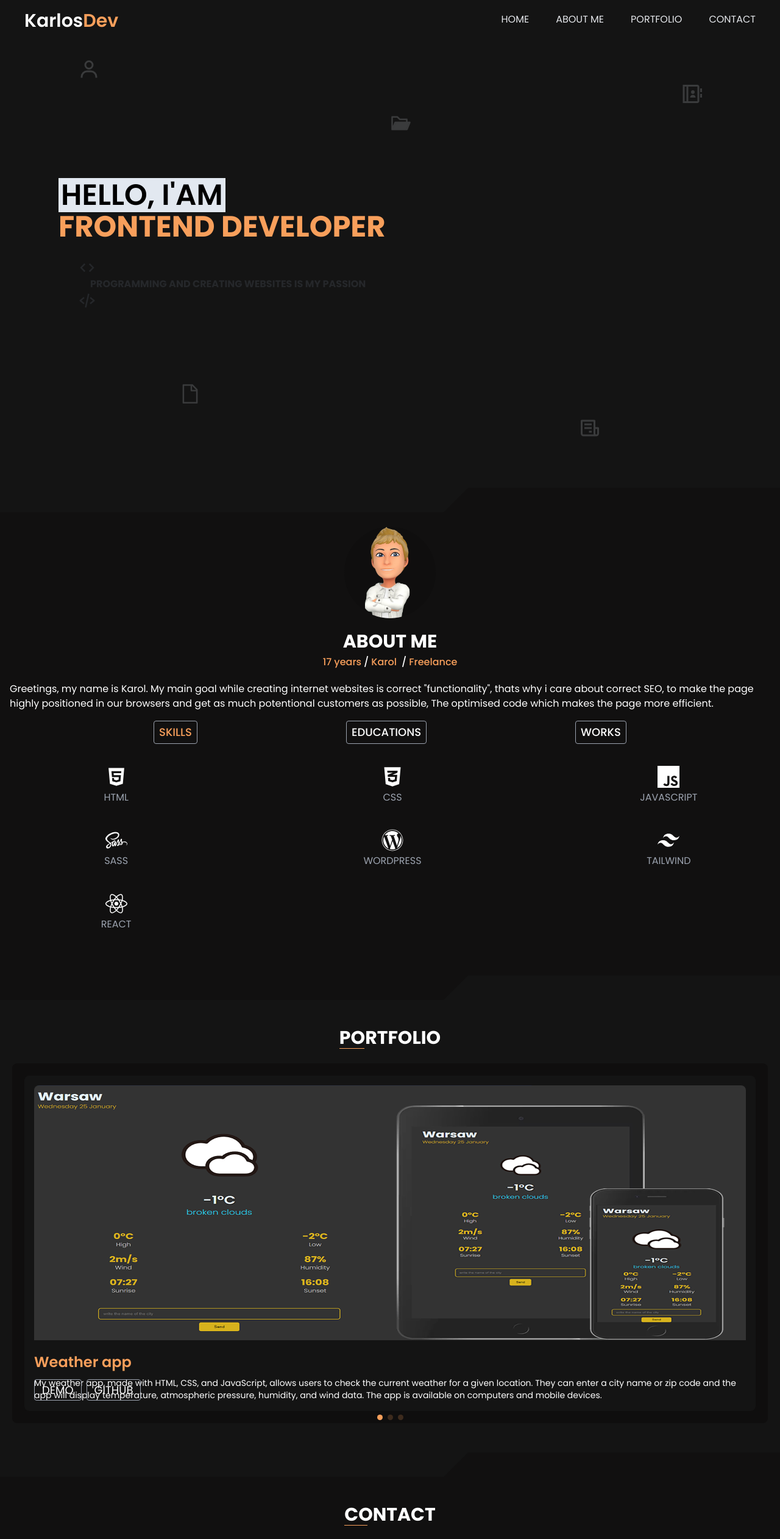
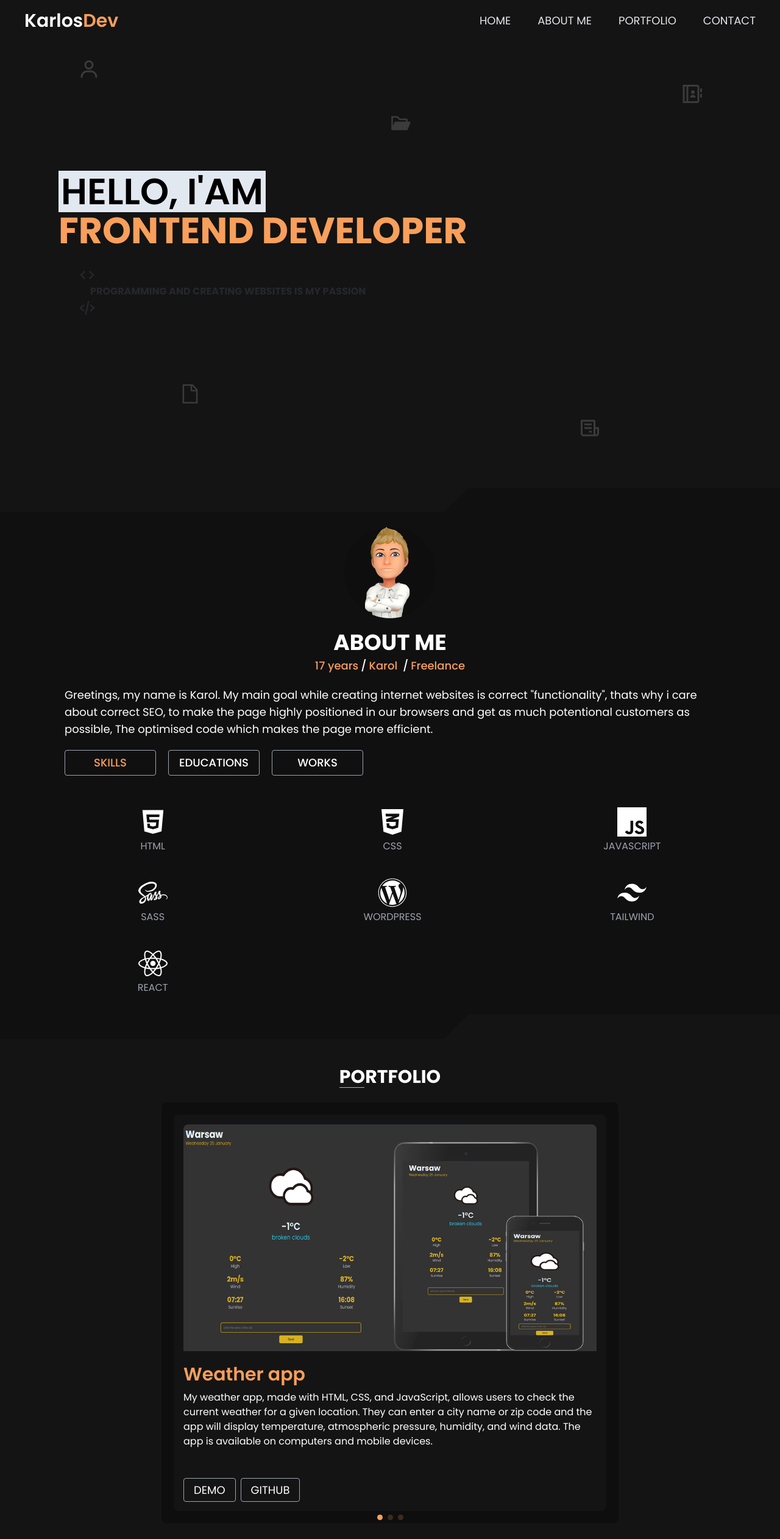
Before and after one commit to Skwar20/Portfolio-react, a React (Vite) app: page / in a window 1280 px wide. Shown: the top 2524 px of the page at 61% size. Built offline with nearby package versions, Linux system fonts and the light colour scheme.

Commit message:
added resposive tablet,laptop and desktop :+1:

```diff
--- a/src/components/LinkNav.jsx
+++ b/src/components/LinkNav.jsx
@@ -1,24 +1,24 @@
-import React from 'react';
+import React from 'react'
 
 const LinkNav = ({}) => {
 	return (
 		<div>
-      <ul className='md:flex'>
-        <li className='navLink'>
-          <a href='#Home'>Home</a>
+			<ul className="md:flex">
+				<li className="navLink xl:text-lg">
+					<a href="#Home">Home</a>
 				</li>
-        <li className='navLink'>
-          <a href='#About'>About me</a>
+				<li className="navLink xl:text-lg">
+					<a href="#About">About me</a>
 				</li>
-        <li className='navLink'>
-          <a href='#Portfolio'>Portfolio</a>
+				<li className="navLink xl:text-lg">
+					<a href="#Portfolio">Portfolio</a>
 				</li>
-        <li className='navLink'>
-          <a href='#Contact'>Contact</a>
+				<li className="navLink xl:text-lg">
+					<a href="#Contact">Contact</a>
 				</li>
 			</ul>
 		</div>
-  );
-};
+	)
+}
 
-export default LinkNav;
+export default LinkNav
--- a/src/components/Skills.jsx
+++ b/src/components/Skills.jsx
@@ -1,57 +1,54 @@
-import React, { useEffect, useRef } from 'react';
-import { AiFillHtml5 } from 'react-icons/ai';
-import { FaCss3Alt, FaSass, FaReact, FaWordpress } from 'react-icons/fa';
-import { SiJavascript, SiTailwindcss } from 'react-icons/si';
+import React, { useEffect, useRef } from 'react'
+import { AiFillHtml5 } from 'react-icons/ai'
+import { FaCss3Alt, FaSass, FaReact, FaWordpress } from 'react-icons/fa'
+import { SiJavascript, SiTailwindcss } from 'react-icons/si'
 
 const Skills = () => {
-  const ref = useRef();
+	const ref = useRef()
 	useEffect(() => {
-    const div = ref.current;
+		const div = ref.current
 		setTimeout(() => {
-      div.classList.remove('-translate-x-2/4');
-      div.classList.add('translate-x-0');
-    }, 1);
-  }, []);
+			div.classList.remove('-translate-x-2/4')
+			div.classList.add('translate-x-0')
+		}, 1)
+	}, [])
 
 	return (
-    <div
-      ref={ref}
-      className='ease-out w-full mt-2 ml-2 py-2 duration-500 -translate-x-2/4'
-    >
+		<div ref={ref} className="ease-out w-full mt-2 ml-2 py-2 duration-500 -translate-x-2/4">
 			<div>
-        <div className='grid grid-cols-2 gap-10 mt-5 md:gap-y-10 md:gap-x-28 xl:grid-cols-3'>
-          <div className='flex flex-col items-center hover:text-fourth'>
-            <AiFillHtml5 className='text-4xl duration-500 md:text-4xl' />
-            <p className='text-base text-gray-400 uppercase mt-1'>Html</p>
+				<div className="grid grid-cols-2 gap-10 mt-5 md:gap-y-10 md:gap-x-28 xl:grid-cols-3">
+					<div className="flex flex-col items-center hover:text-fourth">
+						<AiFillHtml5 className="text-4xl duration-500 md:text-5xl" />
+						<p className="text-base text-gray-400 uppercase mt-1">Html</p>
 					</div>
-          <div className='flex flex-col items-center hover:text-fourth'>
-            <FaCss3Alt className='text-4xl duration-500 md:text-4xl' />
-            <p className='text-base text-gray-400 uppercase mt-1'>Css</p>
+					<div className="flex flex-col items-center hover:text-fourth">
+						<FaCss3Alt className="text-4xl duration-500 md:text-5xl" />
+						<p className="text-base text-gray-400 uppercase mt-1">Css</p>
 					</div>
-          <div className='flex flex-col items-center hover:text-fourth'>
-            <SiJavascript className='text-4xl duration-500 md:text-4xl' />
-            <p className='text-base text-gray-400 uppercase mt-1'>JavaScript</p>
+					<div className="flex flex-col items-center hover:text-fourth">
+						<SiJavascript className="text-4xl duration-500 md:text-5xl" />
+						<p className="text-base text-gray-400 uppercase mt-1">JavaScript</p>
 					</div>
-          <div className='flex flex-col items-center hover:text-fourth'>
-            <FaSass className='text-4xl duration-500 md:text-4xl' />
-            <p className='text-base text-gray-400 uppercase mt-1'>Sass</p>
+					<div className="flex flex-col items-center hover:text-fourth">
+						<FaSass className="text-4xl duration-500 md:text-5xl" />
+						<p className="text-base text-gray-400 uppercase mt-1">Sass</p>
 					</div>
-          <div className='flex flex-col items-center hover:text-fourth'>
-            <FaWordpress className='text-4xl duration-500 md:text-4xl' />
-            <p className='text-base text-gray-400 uppercase mt-1'>WordPress</p>
+					<div className="flex flex-col items-center hover:text-fourth">
+						<FaWordpress className="text-4xl duration-500 md:text-5xl" />
+						<p className="text-base text-gray-400 uppercase mt-1">WordPress</p>
 					</div>
-          <div className='flex flex-col items-center hover:text-fourth '>
-            <SiTailwindcss className='text-4xl duration-500 md:text-4xl' />
-            <p className='text-base text-gray-400 uppercase mt-1'>Tailwind</p>
+					<div className="flex flex-col items-center hover:text-fourth ">
+						<SiTailwindcss className="text-4xl duration-500 md:text-5xl" />
+						<p className="text-base text-gray-400 uppercase mt-1">Tailwind</p>
 					</div>
-          <div className='flex flex-col items-center hover:text-fourth '>
-            <FaReact className='text-4xl duration-500 md:text-4xl' />
-            <p className='text-base text-gray-400 uppercase mt-1'>React</p>
+					<div className="flex flex-col items-center hover:text-fourth ">
+						<FaReact className="text-4xl duration-500 md:text-5xl" />
+						<p className="text-base text-gray-400 uppercase mt-1">React</p>
 					</div>
 				</div>
 			</div>
 		</div>
-  );
-};
+	)
+}
 
-export default Skills;
+export default Skills
--- a/src/pages/About.jsx
+++ b/src/pages/About.jsx
@@ -1,60 +1,46 @@
-import React, { useState } from 'react';
-import { Skills, Educations, Works } from '../components';
+import React, { useState } from 'react'
+import { Skills, Educations, Works } from '../components'
 
 const AboutUs = () => {
-  const [activeTab, setActiveTab] = useState('skills');
+	const [activeTab, setActiveTab] = useState('skills')
 	return (
-    <div
-      className='w-full min-h-screen bg-second overflow-hidden'
-      id='About'
-    >
-      <div className='w-3/5 bg-first h-10 -skew-x-[45deg] -translate-x-5 '></div>
+		<div className="w-full h-auto bg-second overflow-hidden" id="About">
+			<div className="w-3/5 bg-first h-10 -skew-x-[45deg] -translate-x-5 "></div>
 
-      <div className='relative w-full max-w-[1300px] mx-auto flex items-center flex-col py-6 px-4'>
-        <div className='w-[120px] h-[120px] rounded-full overflow-hidden bg-third md:w-[150px] md:h-[150px]'>
-          <img
-            src='./me.webp'
-            alt='awatar Karlosa'
-          />
+			<div className="relative w-full md:max-w-[650px] lg:max-w-[850px] xl:max-w-[1100px] mx-auto flex items-center flex-col py-6 px-4">
+				<div className="w-[120px] h-[120px] rounded-full overflow-hidden bg-third md:w-[150px] md:h-[150px]">
+					<img src="./me.webp" alt="awatar Karlosa" />
 				</div>
-        <h2 className='text-2xl uppercase font-bold mt-5 mb-1 md:text-3xl'>
-          about me
-        </h2>
-        <h3 className='text-sm text-fourth font-medium md:text-base'>
-          17 years<span className='text-white m-1'>/</span>Karol{' '}
-          <span className='text-white m-1'>/</span>
+				<h2 className="text-2xl uppercase font-bold mt-5 mb-1 md:text-3xl xl:text-4xl">about me</h2>
+				<h3 className="text-sm text-fourth font-medium md:text-base xl:text-lg">
+					17 years<span className="text-white m-1">/</span>Karol <span className="text-white m-1">/</span>
 					Freelance
 				</h3>
-        <p className='mt-5 md:text-base'>
-          Greetings, my name is Karol. My main goal while creating internet
-          websites is correct "functionality", thats why i care about correct
-          SEO, to make the page highly positioned in our browsers and get as
-          much potentional customers as possible, The optimised code which makes
-          the page more efficient.
+				<p className="mt-5 md:text-base xl:text-lg">
+					Greetings, my name is Karol. My main goal while creating internet websites is correct "functionality", thats
+					why i care about correct SEO, to make the page highly positioned in our browsers and get as much potentional
+					customers as possible, The optimised code which makes the page more efficient.
 				</p>
-        <div className='w-full mt-4 text-lg font-medium transition-all flex items-center justify-evenly'>
+				<div className="w-full mt-4 mb-4 text-lg font-medium transition-all flex items-center justify-evenly lg:justify-start md:mt-5">
 					<button
 						onClick={() => setActiveTab('skills')}
 						className={`${
 							activeTab == 'skills' ? 'text-fourth' : 'text-white'
-            } uppercase duration-500 text-center px-2 py-1 border border-gray-400 rounded`}
-          >
+						} uppercase duration-500 text-center px-2 py-1 xl:py-1.5 border border-gray-400 rounded md:min-w-[150px]`}>
 						skills
 					</button>
 					<button
 						onClick={() => setActiveTab('educations')}
 						className={`${
 							activeTab == 'educations' ? 'text-fourth' : 'text-white'
-            } uppercase mx-2 duration-500 text-center px-2 py-1 border border-gray-400 rounded`}
-          >
+						} uppercase mx-5 duration-500 text-center px-2 py-1 xl:py-1.5 border border-gray-400 rounded md:min-w-[150px]`}>
 						educations
 					</button>
 					<button
 						onClick={() => setActiveTab('works')}
 						className={`${
 							activeTab == 'works' ? 'text-fourth' : 'text-white'
-            } uppercase duration-500 text-center px-2 py-1 border border-gray-400 rounded`}
-          >
+						} uppercase duration-500 text-center px-2 py-1 xl:py-1.5 border border-gray-400 rounded md:min-w-[150px]`}>
 						works
 					</button>
 				</div>
@@ -63,7 +49,7 @@ const AboutUs = () => {
 				{activeTab === 'works' && <Works />}
 			</div>
 		</div>
-  );
-};
+	)
+}
 
-export default AboutUs;
+export default AboutUs
--- a/src/pages/Contact.jsx
+++ b/src/pages/Contact.jsx
@@ -1,57 +1,45 @@
-import React from 'react';
+import React from 'react'
 
 const Contact = () => {
 	return (
-    <div
-      className='h-auto bg-second overflow-hidden'
-      id='Contact'
-    >
-      <div className='w-3/5 bg-first h-10 -skew-x-[45deg] -translate-x-5 '></div>
-      <div className='relative w-full max-w-[1200px] flex items-center flex-col mx-auto py-6 pb-12 px-5 '>
-        <h2 className='relative text-2xl uppercase font-bold mt-5 mb-6 md:text-3xl after:absolute after:bottom-0 after:left-0 after:w-1/4 after:h-[1px] after:bg-fourth'>
+		<div className="h-auto bg-second overflow-hidden" id="Contact">
+			<div className="w-3/5 bg-first h-10 -skew-x-[45deg] -translate-x-5 "></div>
+			<div className="relative w-full md:max-w-[650px] xl:max-w-[1300px] flex items-center flex-col mx-auto py-6 pb-12 px-5">
+				<h2 className="relative text-2xl uppercase font-bold mt-5 mb-9 md:text-3xl after:absolute after:bottom-0 after:left-0 after:w-1/4 after:h-[1px] after:bg-fourth">
 					Contact
 				</h2>
 				<form
-          action='https://formsubmit.co/ak5224208@gmail.com'
-          method='POST'
-          className='w-full flex flex-col items-center text-white'
-        >
+					action="https://formsubmit.co/ak5224208@gmail.com"
+					method="POST"
+					className="w-2/3 flex flex-col items-center text-white">
 					<input
-            type='email'
-            name='email'
-            className='w-full h-10 rounded-md outline-none bg-third border  hover:border-fourth focus:border-fourth duration-500 p-4'
-            placeholder='Email address'
+						type="email"
+						name="email"
+						className="w-full h-10 rounded-md outline-none bg-third border  hover:border-fourth focus:border-fourth duration-500 p-4"
+						placeholder="Email address"
 						required
 					/>
 					<input
-            type='text'
-            name='name'
-            className='w-full h-10 rounded-md outline-none bg-third border  hover:border-fourth focus:border-fourth duration-500 p-4 my-5'
-            placeholder='Name'
+						type="text"
+						name="name"
+						className="w-full h-10 rounded-md outline-none bg-third border  hover:border-fourth focus:border-fourth duration-500 p-4 my-5"
+						placeholder="Name"
 						required
 					/>
 					<textarea
-            name='message'
-            rows='9'
-            className='w-full rounded-md outline-none bg-third border  border-fourth focus:border-fourth duration-500 p-4 my-5'
-            placeholder='Your message'
-            required
-          ></textarea>
-          <input
-            type='hidden'
-            name='_next'
-            value='http://localhost:5173/form'
-          ></input>
-          <button
-            className='h-9 text-white w-2/4 rounded-2xl border'
-            type='submit'
-          >
+						name="message"
+						rows="9"
+						className="w-full rounded-md outline-none bg-third border  border-fourth focus:border-fourth duration-500 p-4 my-5"
+						placeholder="Your message"
+						required></textarea>
+					<input type="hidden" name="_next" value="http://localhost:5173/form"></input>
+					<button className="h-9 text-white w-2/4 md:w-1/3 rounded-2xl border" type="submit">
 						Send
 					</button>
 				</form>
 			</div>
 		</div>
-  );
-};
+	)
+}
 
-export default Contact;
+export default Contact
--- a/src/pages/Header.jsx
+++ b/src/pages/Header.jsx
@@ -1,33 +1,30 @@
-import React from 'react';
-import { BiCode, BiCodeAlt, BiUser, BiReceipt } from 'react-icons/bi';
-import { AiTwotoneFolderOpen, AiOutlineFile } from 'react-icons/ai';
-import { RiContactsBookLine } from 'react-icons/ri';
+import React from 'react'
+import { BiCode, BiCodeAlt, BiUser, BiReceipt } from 'react-icons/bi'
+import { AiTwotoneFolderOpen, AiOutlineFile } from 'react-icons/ai'
+import { RiContactsBookLine } from 'react-icons/ri'
 const Home = () => {
 	return (
 		<div
-      className='w-auto h-screen bg-first relative flex flex-col items-center justify-center lg:items-start lg:pl-[6rem]'
-      id='Home'
-    >
-      <p className='p-1 text-2xl uppercase bg-slate-200 text-black font-semibold md:text-4xl lg:text-5xl'>
+			className="w-auto h-screen bg-first relative flex flex-col items-center justify-center lg:items-start lg:pl-[6rem]"
+			id="Home">
+			<p className="p-1 text-2xl uppercase bg-slate-200 text-black font-semibold md:text-4xl lg:text-5xl xl:text-6xl">
 				Hello, I'am
 			</p>
-      <h1 className='text-2xl uppercase text-fourth font-bold md:text-5xl lg:text-5xl'>
+			<h1 className="text-2xl uppercase text-fourth font-bold md:text-5xl lg:text-5xl xl:text-6xl">
 				Frontend Developer
 			</h1>
-      <div className='text-gray-500/20 uppercase text-sm px-8 mt-7'>
-        <BiCode className='text-2xl  md:text-3xl' />
-        <p className='font-bold ml-5 md:text-base'>
-          programming and creating websites is my passion
-        </p>
-        <BiCodeAlt className='text-2xl md:text-3xl' />
+			<div className="text-gray-500/20 uppercase text-sm px-8 mt-7">
+				<BiCode className="text-2xl  md:text-3xl" />
+				<p className="font-bold ml-5 md:text-base">programming and creating websites is my passion</p>
+				<BiCodeAlt className="text-2xl md:text-3xl" />
 			</div>
-      <BiUser className='text-3xl xl:text-4xl text-gray-300/20 blur-[0.7px] absolute top-[12%] left-[10%] hover:scale-125 duration-300' />
-      <AiTwotoneFolderOpen className='text-3xl xl:text-4xl text-gray-300/20 blur-[0.7px] absolute top-[23%] left-[50%] hover:scale-125 duration-300' />
-      <RiContactsBookLine className='text-3xl xl:text-4xl text-gray-300/20 blur-[0.7px] absolute top-[17%] right-[10%] hover:scale-125 duration-300' />
-      <AiOutlineFile className='text-3xl xl:text-4xl text-gray-300/20 blur-[0.7px] absolute bottom-[17%] left-[23%] hover:scale-125 duration-300' />
-      <BiReceipt className='text-3xl xl:text-4xl text-gray-300/20 blur-[0.7px] absolute bottom-[10%] right-[23%] hover:scale-125 duration-300' />
+			<BiUser className="text-3xl xl:text-4xl text-gray-300/20 blur-[0.7px] absolute top-[12%] left-[10%] hover:scale-125 duration-300" />
+			<AiTwotoneFolderOpen className="text-3xl xl:text-4xl text-gray-300/20 blur-[0.7px] absolute top-[23%] left-[50%] hover:scale-125 duration-300" />
+			<RiContactsBookLine className="text-3xl xl:text-4xl text-gray-300/20 blur-[0.7px] absolute top-[17%] right-[10%] hover:scale-125 duration-300" />
+			<AiOutlineFile className="text-3xl xl:text-4xl text-gray-300/20 blur-[0.7px] absolute bottom-[17%] left-[23%] hover:scale-125 duration-300" />
+			<BiReceipt className="text-3xl xl:text-4xl text-gray-300/20 blur-[0.7px] absolute bottom-[10%] right-[23%] hover:scale-125 duration-300" />
 		</div>
-  );
-};
+	)
+}
 
-export default Home;
+export default Home
--- a/src/pages/Portfolio.jsx
+++ b/src/pages/Portfolio.jsx
@@ -1,13 +1,13 @@
-import React from 'react';
-import { Swiper, SwiperSlide } from 'swiper/react';
+import React from 'react'
+import { Swiper, SwiperSlide } from 'swiper/react'
 
-import 'swiper/css';
-import 'swiper/css/pagination';
-import 'swiper/css/navigation';
+import 'swiper/css'
+import 'swiper/css/pagination'
+import 'swiper/css/navigation'
 
-import '../index.css';
+import '../index.css'
 
-import { Pagination, Navigation, Autoplay } from 'swiper';
+import { Pagination, Navigation, Autoplay } from 'swiper'
 
 const Portfolio = () => {
 	const projects = [
@@ -38,15 +38,12 @@ const Portfolio = () => {
 			github: '',
 			img: './comingSoon.png',
 		},
-  ];
+	]
 	return (
-    <div
-      className='h-auto bg-first overflow-hidden'
-      id='Portfolio'
-    >
-      <div className='w-3/5 bg-second h-10 -skew-x-[45deg] -translate-x-5 '></div>
-      <div className='relative w-full max-w-[1300px] flex items-center flex-col mx-auto py-6 pb-12 px-5'>
-        <h2 className='relative text-2xl uppercase font-bold mt-5 mb-6 md:text-3xl after:absolute after:bottom-0 after:left-0 after:w-1/4 after:h-[1px] after:bg-fourth'>
+		<div className="h-auto bg-first overflow-hidden items-center" id="Portfolio">
+			<div className="w-3/5 bg-second h-10 -skew-x-[45deg] -translate-x-5 "></div>
+			<div className="relative w-full md:max-w-[650px] lg:max-w-[1000px] xl:max-w-[1300px] flex items-center flex-col mx-auto py-6 pb-12 px-5">
+				<h2 className="relative text-2xl uppercase font-bold mt-5 mb-6 md:text-3xl after:absolute after:bottom-0 after:left-0 after:w-1/4 after:h-[1px] after:bg-fourth">
 					portfolio
 				</h2>
 				<Swiper
@@ -59,36 +56,30 @@ const Portfolio = () => {
 					}}
 					// navigation={true}
 					modules={[Pagination, Navigation, Autoplay]}
-          className='w-full h-auto relative p-5 bg-third rounded-lg'
-        >
+					className="w-full h-auto relative p-5 bg-third rounded-lg lg:w-[750px]">
 					{projects.map((project, i) => (
 						<SwiperSlide
 							key={i}
-              className='w-full h-[550px] text-lg flex flex-col p-4 mr-auto bg-first rounded-lg'
-            >
-              <div className='flex flex-col rounded-t-lg overflow-hidden'>
+							className="w-full h-[550px] text-lg flex flex-col p-4 mr-auto bg-first rounded-lg md:h-[600px] lg:h-[650px]">
+							<div className="flex flex-col rounded-t-lg overflow-hidden">
 								<img
 									src={project.img}
 									alt={project.alt}
-                  className='block bg-cover w-full overflow-hidden hover:scale-105 duration-300'
+									className="block bg-cover w-full overflow-hidden hover:scale-105 duration-300"
 								/>
-                <div className='flex flex-col'>
-                  <h3 className='text-2xl font-semibold text-fourth mt-5'>
-                    {project.title}
-                  </h3>
-                  <p className='text-sm mt-2'>{project.description}</p>
+								<div className="flex flex-col">
+									<h3 className="text-2xl font-semibold text-fourth mt-5 md:text-3xl">{project.title}</h3>
+									<p className="text-sm mt-2 md:text-base">{project.description}</p>
 								</div>
-                <div className=' absolute bottom-5 mt-5 uppercase'>
+								<div className=" absolute bottom-5 mt-5 uppercase">
 									<a
 										href={project.demo}
-                    className='px-3 py-1 border border-gray-400 rounded hover:border-fourth hover:text-fourth'
-                  >
+										className="px-3 py-1 border border-gray-400 rounded hover:border-fourth hover:text-fourth md:text-lg md:px-4 md:py-1.5">
 										Demo
 									</a>
 									<a
 										href={project.github}
-                    className='px-3 py-1 ml-2 border border-gray-400 rounded hover:border-fourth hover:text-fourth'
-                  >
+										className="px-3 py-1 ml-2 border border-gray-400 rounded hover:border-fourth hover:text-fourth md:text-lg md:px-4 md:py-1.5">
 										github
 									</a>
 								</div>
@@ -98,7 +89,7 @@ const Portfolio = () => {
 				</Swiper>
 			</div>
 		</div>
-  );
-};
+	)
+}
 
-export default Portfolio;
+export default Portfolio
```
Also changed, not shown: src/pages/Nav.jsx (+21 -29 lines). Lines whose indentation alone changed are shown as unchanged.
